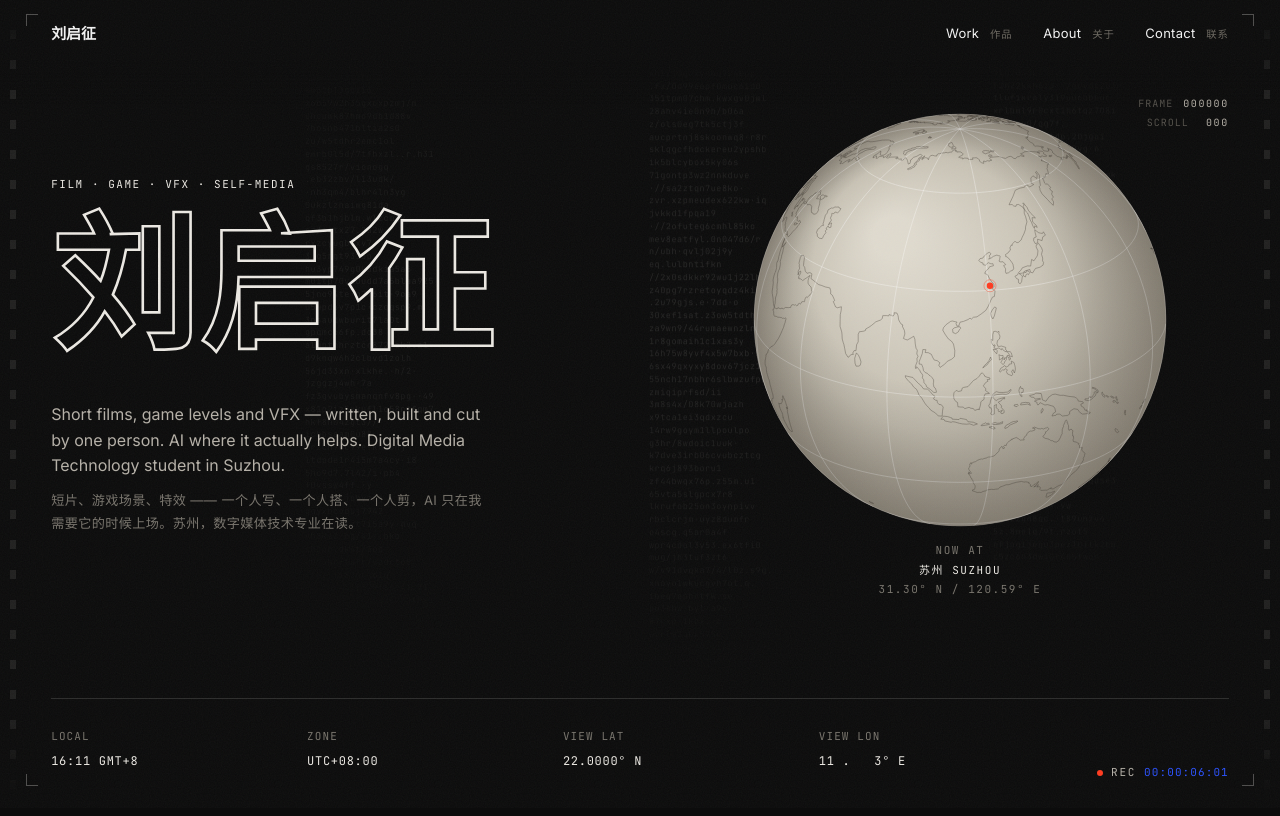
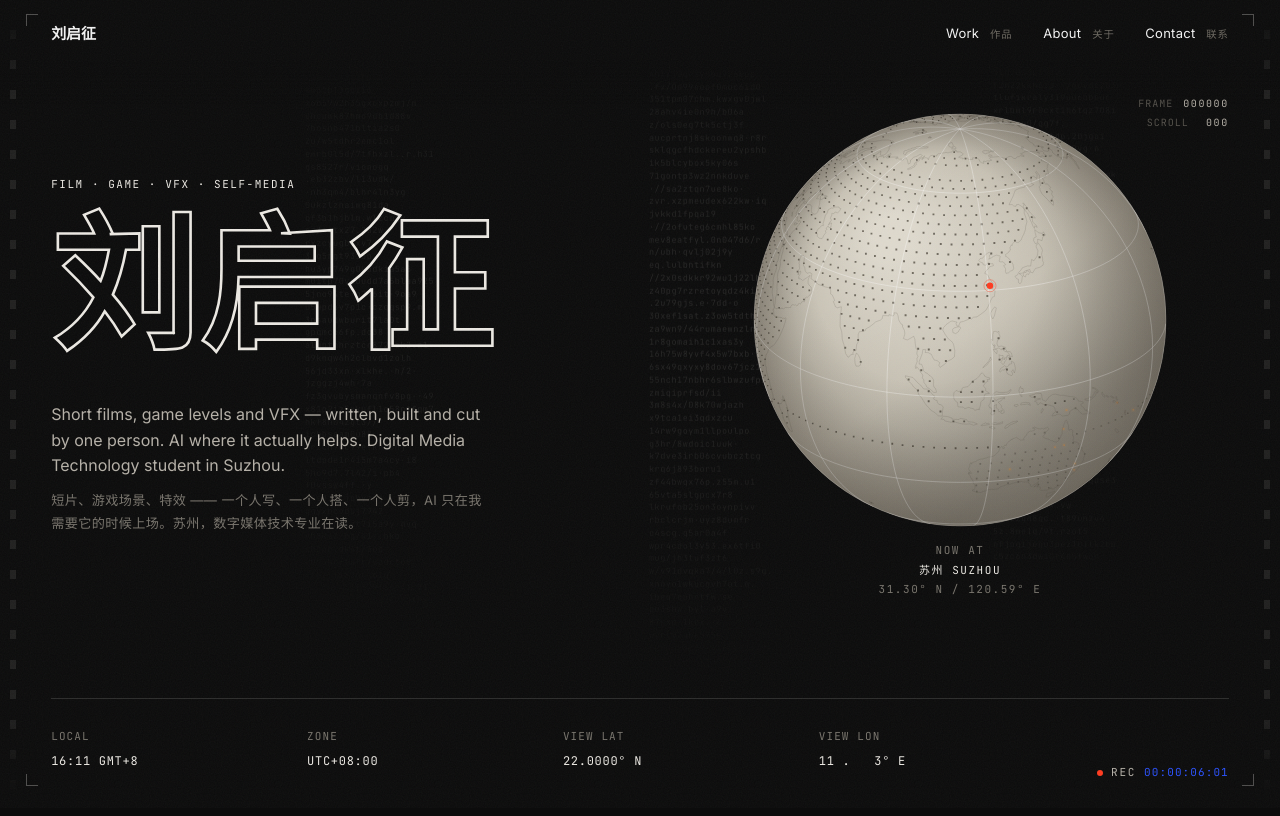
Before and after one commit to Lin-Qing-Zrin/Lin-Qing-Zrin.github.io, an Astro site: page / in a window 1280 px wide. Shown: the top 816 px of the page. Built offline with nearby package versions, Linux system fonts and the light colour scheme; Astro itself is replaced by a stand-in of ours; animation ran at ten frames a second.

Commit message:
feat: globe land becomes an equal-spaced dot matrix with a day-night terminator and city lights

```diff
--- a/src/components/Globe.astro
+++ b/src/components/Globe.astro
@@ -63,6 +63,66 @@ const pin = { lon: 120.5853, lat: 31.2989, label: 'Suzhou' };
   const DEG = Math.PI / 180;
   const rings = (land as { rings: number[][][] }).rings;
 
+  /* ------------------------------------------------------------
+     把 110m 海岸线栅格化成一圈「点」——干净、可批量画、还能做晨昏
+     （扫描线填充：每一条纬线求与所有边的交点，排序后成对填）
+     ------------------------------------------------------------ */
+  type LandGrid = { lons: Float32Array; lats: Float32Array; cities: Uint8Array };
+  let gridCache: LandGrid | null = null;
+
+  function buildGrid(step = 3): LandGrid {
+    if (gridCache) return gridCache;
+    const latMin = -78;
+    const latMax = 80;
+    const rows = Math.round((latMax - latMin) / step);
+
+    const lons: number[] = [];
+    const lats: number[] = [];
+    for (let i = 0; i < rows; i++) {
+      const lat = latMin + (i + 0.5) * step;
+      const xs: number[] = [];
+      for (const ring of rings) {
+        for (let k = 0; k < ring.length - 1; k++) {
+          const x1 = ring[k][0];
+          const y1 = ring[k][1];
+          const x2 = ring[k + 1][0];
+          const y2 = ring[k + 1][1];
+          if (y1 > lat !== y2 > lat) {
+            xs.push(x1 + ((lat - y1) / (y2 - y1)) * (x2 - x1));
+          }
+        }
+      }
+      if (xs.length < 2) continue;
+      xs.sort((a, b) => a - b);
+      /* 经度步长按纬度缩放：赤道稀、极地密，投影出来才是均匀的等距点 */
+      const lonStep = step / Math.max(Math.cos(lat * DEG), 0.26);
+      for (let m = 0; m + 1 < xs.length; m += 2) {
+        const a = Math.max(-180, xs[m]);
+        const b = Math.min(180, xs[m + 1]);
+        if (b <= a) continue;
+        let lon = Math.ceil(a / lonStep) * lonStep;
+        for (; lon <= b; lon += lonStep) {
+          lons.push(lon);
+          lats.push(lat);
+        }
+      }
+    }
+
+    const lonsArr = Float32Array.from(lons);
+    const latsArr = Float32Array.from(lats);
+    const cities = new Uint8Array(lonsArr.length);
+    /* 固定的伪随机：每次刷新亮起来的城市是同一批 */
+    let seed = 20261125;
+    const rnd = () => {
+      seed = (seed * 1664525 + 1013904223) % 4294967296;
+      return seed / 4294967296;
+    };
+    for (let i = 0; i < cities.length; i++) cities[i] = rnd() < 0.055 ? 1 : 0;
+
+    gridCache = { lons: lonsArr, lats: latsArr, cities };
+    return gridCache;
+  }
+
   type Setup = { el: HTMLElement; run: () => void; stop: () => void };
 
   function boot() {
@@ -122,11 +182,10 @@ const pin = { lon: 120.5853, lat: 31.2989, label: 'Suzhou' };
       sy: h / 2 - y * r,
     });
 
-    // 只描海岸线：正交投影下多边形填充会在球缘产生横切色带，
-    // 线框反而更干净，也更贴合「仪器」的视觉语言
+    // 只描海岸线（很淡，主要靠点阵认形）
     const drawLand = () => {
-      ctx.strokeStyle = 'rgba(88, 82, 72, 0.62)';
-      ctx.lineWidth = 0.7;
+      ctx.strokeStyle = 'rgba(88, 82, 72, 0.3)';
+      ctx.lineWidth = 0.6;
       ctx.beginPath();
       for (const ring of rings) {
         let open = false;
@@ -146,6 +205,63 @@ const pin = { lon: 120.5853, lat: 31.2989, label: 'Suzhou' };
         }
       }
       ctx.stroke();
+    };
+
+    /* 点阵大陆 + 晨昏：受光面是墨点，背面是暗点，少数城市在夜里亮着 */
+    const LIGHT = (() => {
+      const lx = -0.46;
+      const ly = 0.58;
+      const lz = 0.67;
+      const n = Math.hypot(lx, ly, lz);
+      return { x: lx / n, y: ly / n, z: lz / n };
+    })();
+
+    const drawDots = (t: number) => {
+      const grid = buildGrid();
+      const { lons, lats, cities } = grid;
+      const shadow: number[] = [];
+      const day: number[] = [];
+      const night: number[] = [];
+      for (let i = 0; i < lons.length; i++) {
+        const p = project(lons[i], lats[i]);
+        if (p.z <= 0.02) continue;
+        const lit = p.x * LIGHT.x + p.y * LIGHT.y + p.z * LIGHT.z;
+        const { sx, sy } = toScreen(p.x, p.y);
+        const size = 1.15 + p.z * 0.85;
+        if (lit > 0.05) day.push(sx, sy, size);
+        else {
+          if (cities[i]) night.push(sx, sy, size);
+          else shadow.push(sx, sy, size);
+        }
+      }
+
+      const fillRects = (arr: number[], color: string) => {
+        if (!arr.length) return;
+        ctx.beginPath();
+        for (let k = 0; k < arr.length; k += 3) {
+          const s = arr[k + 2];
+          ctx.rect(arr[k] - s / 2, arr[k + 1] - s / 2, s, s);
+        }
+        ctx.fillStyle = color;
+        ctx.fill();
+      };
+
+      /* 夜面：暗一点的点，让晨昏线自己长出来 */
+      fillRects(shadow, 'rgba(66, 60, 50, 0.34)');
+      /* 受光面：墨点 */
+      fillRects(day, 'rgba(66, 60, 50, 0.68)');
+
+      /* 夜面城市：暖色，带一点呼吸 */
+      if (night.length) {
+        const breathe = reduce ? 0 : (Math.sin(t / 900) + 1) / 2;
+        fillRects(night, `rgba(255, 176, 96, ${0.5 + breathe * 0.18})`);
+        ctx.beginPath();
+        for (let k = 0; k < night.length; k += 3) {
+          ctx.rect(night[k] - 2.2, night[k + 1] - 2.2, 4.4, 4.4);
+        }
+        ctx.fillStyle = `rgba(255, 176, 96, ${0.05 + breathe * 0.05})`;
+        ctx.fill();
+      }
     };
 
     const drawGraticule = () => {
@@ -226,6 +342,20 @@ const pin = { lon: 120.5853, lat: 31.2989, label: 'Suzhou' };
       ctx.beginPath();
       ctx.arc(w / 2, h / 2, r, 0, Math.PI * 2);
       ctx.clip();
+
+      drawDots(t);
+
+      // 晨昏线：受光侧留白，背光侧压一层极淡的暗
+      const litX = w / 2 + LIGHT.x * r;
+      const litY = h / 2 - LIGHT.y * r;
+      const term = ctx.createLinearGradient(litX, litY, w - litX, h - litY);
+      term.addColorStop(0, 'rgba(20, 18, 14, 0)');
+      term.addColorStop(0.55, 'rgba(20, 18, 14, 0.02)');
+      term.addColorStop(1, 'rgba(20, 18, 14, 0.2)');
+      ctx.fillStyle = term;
+      ctx.beginPath();
+      ctx.arc(w / 2, h / 2, r, 0, Math.PI * 2);
+      ctx.fill();
 
       drawLand();
       drawGraticule();
```
